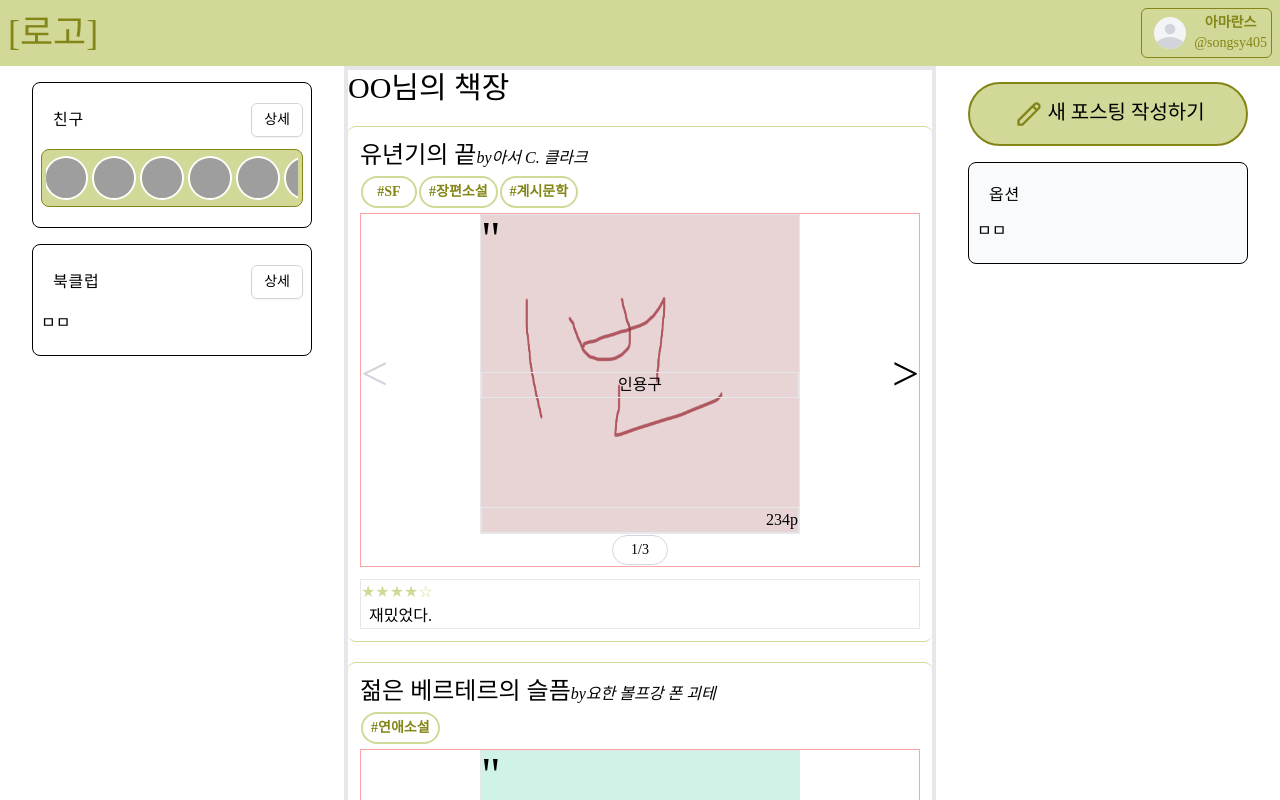
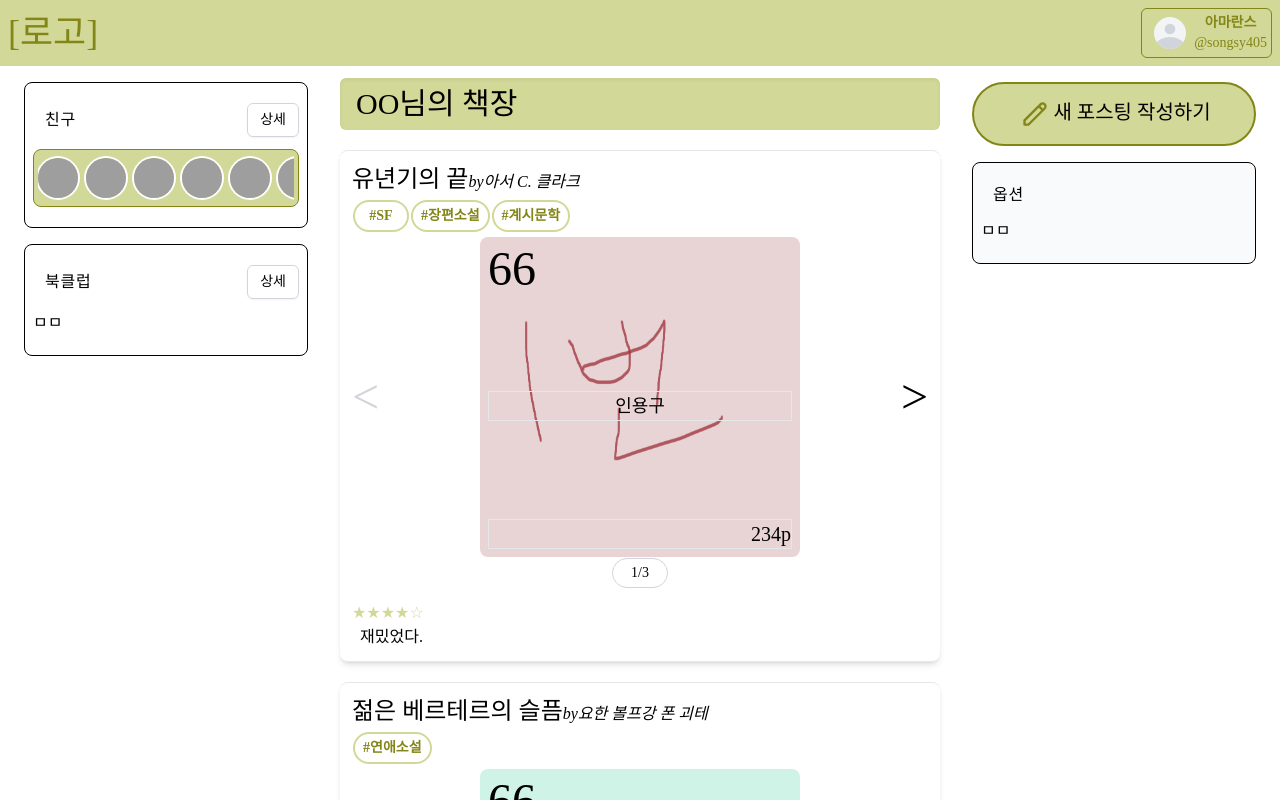
Before and after one commit to amaran-th/Book_Together, a React (Create React App) app: page /main in a window 1280 px wide. Shown: the top 800 px of the page. Built offline with nearby package versions, Linux system fonts and the light colour scheme; grey boxes are pictures that could not be loaded; a web font is replaced by a local one.

Commit message:
style:메인페이지 UI 개선 #2

```diff
--- a/src/page/Main/Contents/Card.jsx
+++ b/src/page/Main/Contents/Card.jsx
@@ -3,9 +3,19 @@ import ReactDOM from 'react-dom'
 import { cards } from '../TestData'
 const getBgImg = id => {
   try {
-    return <img src={require('../../../assets/img/bgImg/' + id + '.png')} />
+    return (
+      <img
+        className="rounded-lg"
+        src={require('../../../assets/img/bgImg/' + id + '.png')}
+      />
+    )
   } catch (e) {
-    return <img src={require('../../../assets/img/bgImg/default.png')} />
+    return (
+      <img
+        className="rounded-lg"
+        src={require('../../../assets/img/bgImg/default.png')}
+      />
+    )
   }
 }
 function Card({ postId, cardN }) {
@@ -28,7 +38,7 @@ function Card({ postId, cardN }) {
 
   return (
     <>
-      <div className="border border-red-300">
+      <div className="">
         <div className="flex justify-between items-center">
           <button
             className={
@@ -42,16 +52,16 @@ function Card({ postId, cardN }) {
           </button>
           <div
             className={
-              'relative flex flex-col justify-between border w-[20em] h-[20em]'
+              'relative flex flex-col justify-between w-[20em] rounded-lg'
             }
           >
             {getBgImg(currentCard?.bgImageId)}
-            <div className="absolute top-0  flex flex-col justify-between w-full h-full">
-              <p className="text-5xl">"</p>
-              <div className="border text-center font-content">
+            <div className="absolute top-0  flex flex-col justify-between w-full h-full p-2">
+              <p className="text-5xl">66</p>
+              <div className="border text-center text-lg font-content">
                 {currentCard?.content}
               </div>
-              <p className="border text-right">{currentCard?.page}p</p>
+              <p className="border text-right text-xl">{currentCard?.page}p</p>
             </div>
           </div>
           <button
--- a/src/page/Main/Contents/Content.jsx
+++ b/src/page/Main/Contents/Content.jsx
@@ -7,7 +7,9 @@ import { posts } from '../TestData'
 function Content() {
   return (
     <>
-      <div className="text-3xl">OO님의 책장</div>
+      <div className="shadow-inner mt-3 p-2 pl-4 bg-sub rounded-md text-3xl ">
+        OO님의 책장
+      </div>
       <div className="w-full space-y-4">
         {posts?.map(post => (
           <Post post={post} />
--- a/src/page/Main/Contents/Post.jsx
+++ b/src/page/Main/Contents/Post.jsx
@@ -5,7 +5,7 @@ import Card from './Card'
 function Post({ post }) {
   //console.log(post)
   return (
-    <div className="border-y border-sub rounded-lg p-3 my-5">
+    <div className="border-y  rounded-lg p-3 my-5 shadow-md hover:shadow-lg">
       <span className="font-title text-2xl">{post.title}</span>
       <span className="text-base italic">by{post.author}</span>
       <p className="my-1">
@@ -16,7 +16,7 @@ function Post({ post }) {
         ))}
       </p>
       <Card postId={post.postId} cardN={post.cardN} />
-      <div className="border mt-3">
+      <div className="mt-3">
         <p className="text-sub">
           {post.grade
             ? [...Array(5).keys()].map(key => {
--- a/src/page/Main/Main.jsx
+++ b/src/page/Main/Main.jsx
@@ -9,7 +9,7 @@ import NewButton from './Side/NewButton'
 
 function Main() {
   return (
-    <div className="max-w-3xl mx-auto sm:px-6 md:max-w-7xl md:px-8 md:grid md:grid-cols-12 md:gap-8">
+    <div className="max-w-3xl mx-auto sm:px-6 md:max-w-7xl  md:grid md:grid-cols-12 md:gap-8">
       <div className="hidden md:block md:col-span-4 lg:col-span-3">
         <nav name="좌측 사이드바" className="sticky top-4 space-y-4 mt-4">
           <Friend />
@@ -18,7 +18,7 @@ function Main() {
       </div>
       <div
         name="메인 컨텐츠"
-        className="border-4 md:col-span-8 lg:col-span-8 xl:col-span-6"
+        className="mx-6 sm:mx-0 md:col-span-8 lg:col-span-8 xl:col-span-6"
       >
         <Content />
       </div>
```
